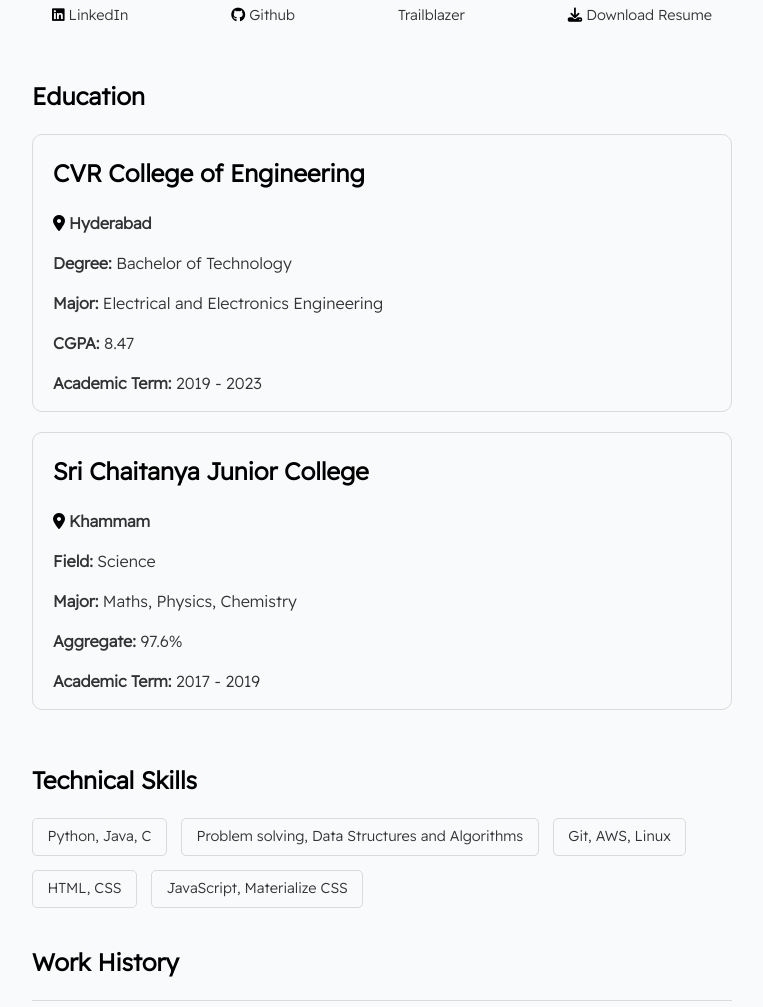
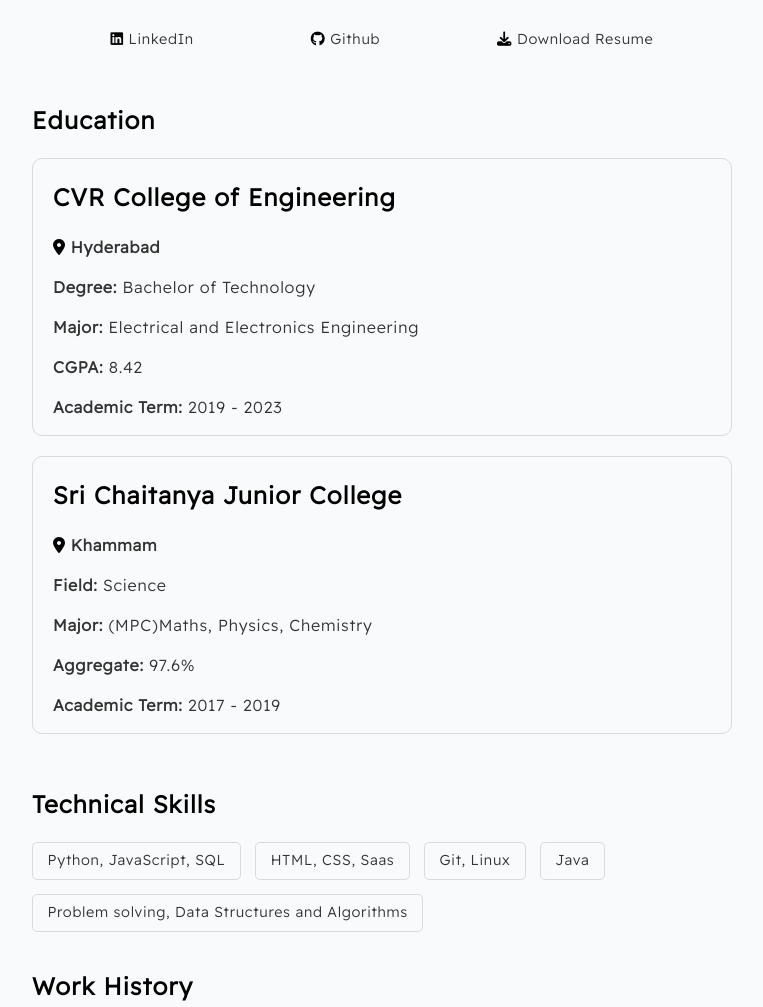
Before and after one commit to nishith-narukulla/Digital-Resume, a plain HTML site: page index.html in a window 1280 px wide. Shown: the part 467-1474 px from the top of the page, without its empty margins (258-1021 px from the left). Drawn offline with Linux system fonts and the light colour scheme.

Commit message:
minor updates

```diff
--- a/index.html
+++ b/index.html
@@ -30,7 +30,7 @@
 
             <div id="bio">
                 <h1 id="user-name">Nishith Narukulla</h1>
-                <p id="sub-content">Ex-Intern @Amazon</p>
+                <p id="sub-content">Former-Intern @Amazon</p>
                 <p id="summary">To leverage my technical skills, creativity, and passion for problem-solving in a
                     software engineering role. I aim to
                     contribute to the development of innovative software solutions that enhance user experiences,
@@ -55,10 +55,8 @@
                 <a href="https://github.com/nishith-narukulla" target="_blank"><i class="fa-brands fa-github"></i>
                     Github
                 </a>
-                <a href="https://www.salesforce.com/trailblazer/nishithnarukulla52" target="_blank">Trailblazer
-
-                </a>
-                <a href="./assets/Resume.pdf" target="_blank"><i class="fa fa-download"></i> Download Resume
+                <a href="./assets/Nishith_Narukulla_Resume.pdf" target="_blank"><i class="fa fa-download"></i> Download
+                    Resume
                 </a>
             </div>
         </section> <!-- end of social-links-->
@@ -77,7 +75,7 @@
                         <p class="major"><span class="content-title">Major:</span> Electrical and Electronics
                             Engineering
                         </p>
-                        <p class="aggregate"><span class="content-title">CGPA:</span> 8.47</p>
+                        <p class="aggregate"><span class="content-title">CGPA:</span> 8.42</p>
                         <p class="duration"><span class="content-title">Academic Term:</span> 2019 - 2023</p>
                     </div>
 
@@ -88,7 +86,7 @@
                             <span class="location">Khammam</span>
                         </i>
                         <p class="study-type"><span class="content-title">Field:</span> Science</p>
-                        <p class="major"><span class="content-title">Major:</span> Maths, Physics, Chemistry</p>
+                        <p class="major"><span class="content-title">Major:</span> (MPC)Maths, Physics, Chemistry</p>
                         <p class="aggregate"><span class="content-title">Aggregate:</span> 97.6%</p>
                         <p class="duration"><span class="content-title">Academic Term:</span> 2017 - 2019</p>
                     </div>
@@ -100,19 +98,19 @@
             <h2>Technical Skills</h2>
             <div id="techstack-wrapper">
                 <div class="techstack-item">
-                    <span>Python, Java, C</span>
+                    <span>Python, JavaScript, SQL</span>
+                </div>
+                <div class="techstack-item">
+                    <span>HTML, CSS, Saas</span>
+                </div>
+                <div class="techstack-item">
+                    <span>Git, Linux</span>
+                </div>
+                <div class="techstack-item">
+                    <span>Java</span>
                 </div>
                 <div class="techstack-item">
                     <span>Problem solving, Data Structures and Algorithms</span>
-                </div>
-                <div class="techstack-item">
-                    <span>Git, AWS, Linux</span>
-                </div>
-                <div class="techstack-item">
-                    <span>HTML, CSS</span>
-                </div>
-                <div class="techstack-item">
-                    <span>JavaScript, Materialize CSS</span>
                 </div>
             </div>
         </section><!-- end of Skills-->
--- a/styles/default.css
+++ b/styles/default.css
@@ -16,6 +16,7 @@
 * {
   font-family: var(--fontFamily);
   line-height: 1.5em;
+  letter-spacing: .05em;
   box-sizing: border-box;
   color: var(--mainTextColor);
 }
@@ -100,7 +101,7 @@ li {
   padding: 0 20px;
   display: flex;
   flex-wrap: wrap;
-  justify-content: space-between;
+  justify-content: space-around;
   text-align: center;
 }
 
```
Also changed, not shown: 2 other files.
